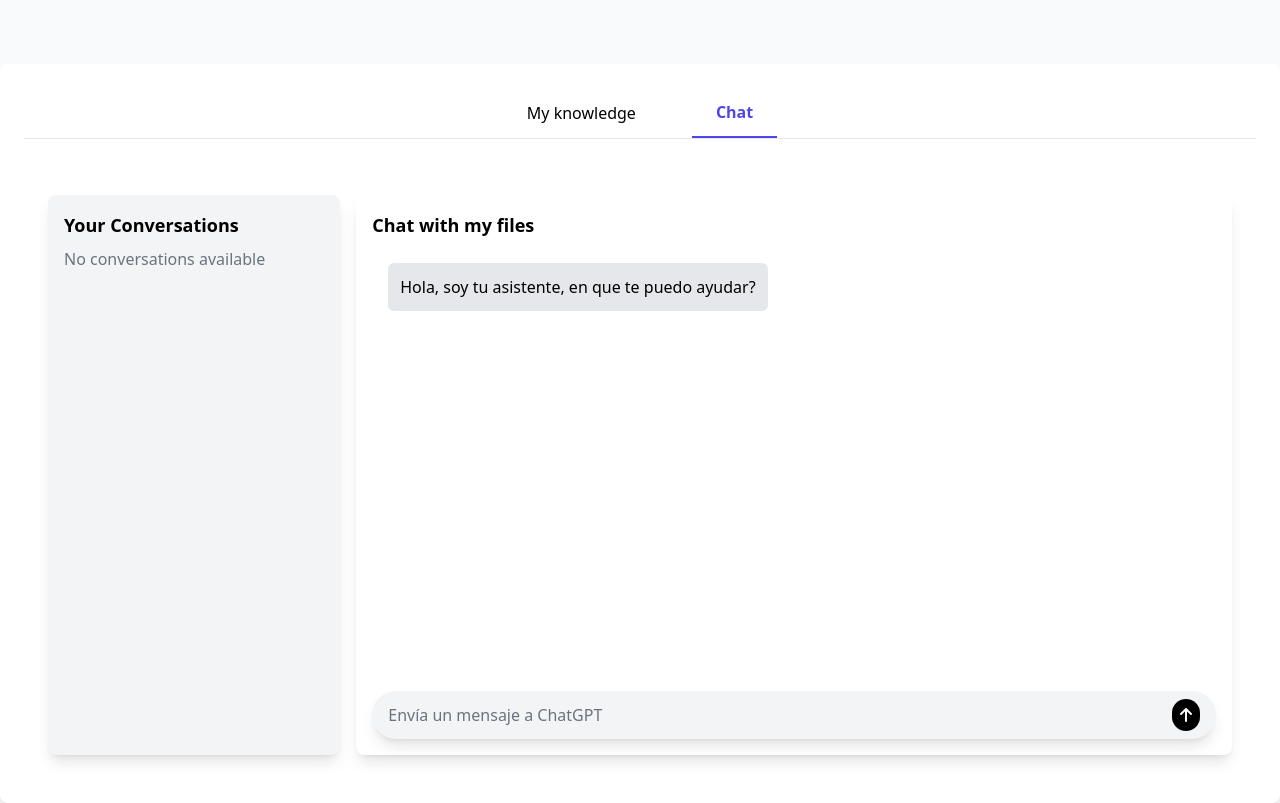
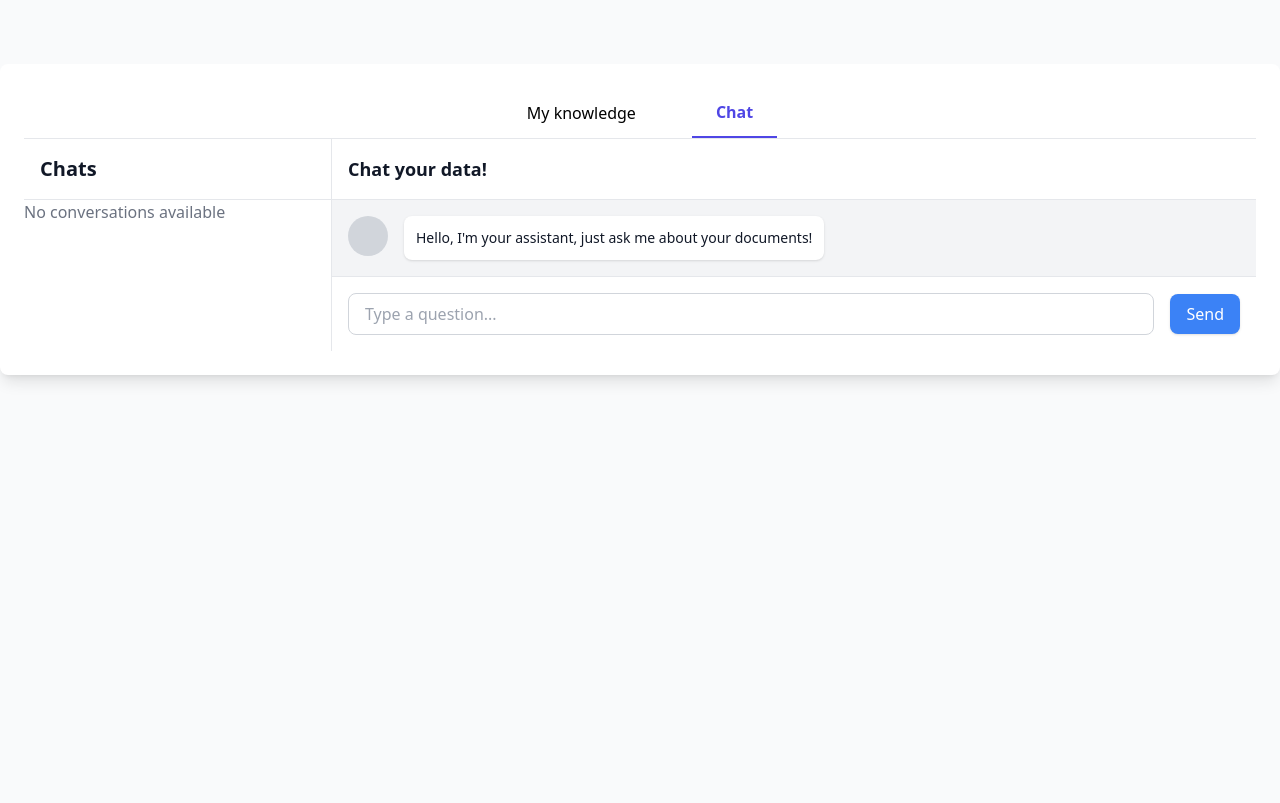
Before and after one commit to mik3lon/my-assistant, a Django app: page /my-assistant in a window 1280 px wide, after a click on "Chat". After the commit the page ends 382 px from the top, so only its background shows below. Run offline with Django 5.2, Linux system fonts and the light colour scheme; the visitor is signed in with stand-in values (Sample User, id 1); data that the repository does not hold is empty; parts of the project's set-up code (start-up, migrations or seed data) failed here and were passed over; some libraries are stand-ins or nearby versions.

Commit message:
adding delete conversation service and chat view

```diff
--- a/myproject/urls.py
+++ b/myproject/urls.py
@@ -4,6 +4,7 @@ from . import my_assistant
 from . import index
 from . import serve_file
 from . import conversation
+from . import delete_conversation
 from django.conf.urls.static import static
 from django.conf import settings
 
@@ -20,6 +21,7 @@ urlpatterns = [
     path('delete-file/<int:file_id>/', delete_file, name='delete_file'),
     path('media/file/<int:file_id>/', serve_file.serve_protected_file, name='serve_protected_file'),
     path('conversation/<uuid:conversation_id>/', conversation.get_conversation, name='get_conversation'),
+    path('delete-conversation/<uuid:conversation_id>/', delete_conversation.delete_conversation, name='delete_conversation'),
 
     path('accounts/', include('allauth.urls')),
     path('accounts/', include('allauth.socialaccount.urls')),
--- a/templates/my_assistant.html
+++ b/templates/my_assistant.html
@@ -39,7 +39,7 @@
     {% include 'partials/messages.html' with messages=messages %}
 
     <!-- Content area -->
-    <div class="p-6 mt-8 ">
+    <div>
         <div id="base-knowledge" class="tab-content">
             <div class="w-full flex space-x-8">
                 {% include 'partials/file_list.html' with user_files=user_files %}
@@ -48,9 +48,7 @@
         </div>
 
         <div id="chat" class="tab-content hidden">
-            <div class="w-full h-[70vh] flex flex-col"> <!-- 80% of viewport height and flex for layout -->
-                {% include 'partials/chat.html' with conversations=conversations %}
-            </div>
+            {% include 'partials/chat.html' with conversations=conversations %}
         </div>
     </div>
 </div>
--- a/templates/partials/chat.html
+++ b/templates/partials/chat.html
@@ -1,60 +1,56 @@
-<div class="flex h-[100vh]">
-    <!-- Left Sidebar for Conversations -->
-    <div class="w-1/4 p-4 bg-gray-100 rounded-lg shadow-lg mr-4">
-        <h3 class="text-lg font-semibold mb-2">Your Conversations</h3>
-        <!-- Scrollable conversation list with max height -->
-        <ul id="conversation-list" class="space-y-2 overflow-y-auto">
+<div class="flex bg-gray-100">
+    <!-- Sidebar -->
+    <div class="w-1/4 bg-white border-r border-gray-200 flex flex-col">
+        <div class="p-4 border-b border-gray-200">
+            <h1 class="text-xl font-semibold text-gray-900">Chats</h1>
+        </div>
+        <ul id="conversation-list" class="flex-1 overflow-y-auto divide-y divide-gray-200">
             {% for conversation in conversations %}
-                <li class="relative">
-                    <a href="#" class="block p-2 bg-white hover:bg-gray-200 rounded-md p-4" data-conversation-id="{{ conversation.id }}">
-                        <!-- Topic with 100 characters limit -->
-                        <div>{{ conversation.topic|slice:":100" }}{% if conversation.topic|length > 100 %}...{% endif %}</div>
-                        <!-- Created at, positioned at the bottom-right -->
-                        <div class="text-xs text-gray-500 absolute bottom-2 right-2 pt-6">
-                            {{ conversation.created_at|date:"M d, Y" }}
+            <li class="p-4 hover:bg-gray-50">
+                <a data-conversation-id="{{ conversation.id }}">
+                    <div class="flex items-center">
+                        <div class="h-10 w-10 rounded-full bg-gray-300"></div>
+                        <div class="ml-4">
+                            <h2 class="text-sm font-semibold text-gray-900">{{ conversation.topic|slice:":100" }}{% if conversation.topic|length > 100 %}...{% endif %}</h2>
+                            <p class="text-xs text-gray-500">{{ conversation.created_at|date:"M d, Y" }}</p>
                         </div>
-                    </a>
-                </li>
+                    </div>
+                </a>
+            </li>
             {% empty %}
-                <li class="text-gray-500">No conversations available</li>
+            <li class="text-gray-500">No conversations available</li>
             {% endfor %}
         </ul>
     </div>
 
-    <!-- Chat View (Modified to take 3/4 of the width) -->
-    <div class="w-3/4 rounded-lg p-4 bg-white shadow-lg flex flex-col">
-        <h2 class="text-lg font-semibold mb-2 text-left">Chat with my files</h2>
-
+    <!-- Chat Window -->
+    <div class="flex-1 flex flex-col">
+        <!-- Chat Header -->
+        <div class="p-4 border-b border-gray-200 bg-white">
+            <h2 class="text-lg font-semibold text-gray-900">Chat your data!</h2>
+        </div>
         <!-- Chat Messages -->
-        <div id="chat-messages" class="flex-1 p-4 overflow-y-auto">
-            {% if selected_conversation %}
-                {% for message in messages %}
-                    <div class="mb-4">
-                        {% if message.sender == 'user' %}
-                            <div class="bg-blue-600 text-white rounded-md p-3 w-fit max-w-xl ml-auto">{{ message.content }}</div>
-                        {% else %}
-                            <div class="bg-gray-200 rounded-md p-3 w-fit max-w-xl">{{ message.content }}</div>
-                        {% endif %}
+        <div id="chat-messages" class="flex-1 p-4">
+            <div class="space-y-4">
+                <div class="flex">
+                    <div class="h-10 w-10 rounded-full bg-gray-300"></div>
+                    <div class="ml-4 bg-white p-3 rounded-lg shadow">
+                        <p class="text-sm text-gray-900">Hello, I'm your assistant, just ask me about your documents!</p>
                     </div>
-                {% endfor %}
-            {% else %}
-                <div class="bg-gray-200 rounded-md p-3 w-fit max-w-xl">Hola, soy tu asistente, en que te puedo ayudar?</div>
-            {% endif %}
+                </div>
+            </div>
         </div>
-
-        <!-- Input Area Fixed at the Bottom -->
-        <div class="bg-white">
-            <div class="flex items-center bg-gray-100 rounded-full px-4 py-2 shadow-lg">
-                <!-- User Input -->
-                <input id="chat-input" type="text" placeholder="Envía un mensaje a ChatGPT" class="flex-1 bg-transparent focus:outline-none text-gray-800 placeholder-gray-500">
-                <!-- Send Button -->
-                <button id="send-button" class="ml-4 p-2 bg-black text-white rounded-full flex items-center justify-center hover:bg-gray-800 transition duration-200">
-                    <i class="fas fa-arrow-up"></i>
-                </button>
+        <!-- Message Input -->
+        <div class="p-4 border-t border-gray-200 bg-white">
+            <div class="flex items-center">
+                <input id="chat-input" type="text" placeholder="Type a question..."
+                       class="flex-1 border border-gray-300 rounded-lg px-4 py-2 focus:outline-none focus:ring-2 focus:ring-blue-500 focus:border-transparent">
+                <button id="send-button" class="ml-4 bg-blue-500 text-white px-4 py-2 rounded-lg shadow">Send</button>
             </div>
         </div>
     </div>
 </div>
+
 
 
 <script>
@@ -180,4 +176,43 @@
                 console.error('Error loading conversation messages:', error);
             });
     }
+
+    document.addEventListener('DOMContentLoaded', function() {
+        // Select all delete buttons
+        const deleteButtons = document.querySelectorAll('.delete-conversation-btn');
+
+        deleteButtons.forEach(button => {
+            button.addEventListener('click', function(event) {
+                event.preventDefault(); // Prevent the default button behavior
+
+                // Get the conversation ID from the data attribute
+                const conversationId = this.getAttribute('data-conversation-id');
+
+                if (confirm('Are you sure you want to delete this conversation?')) {
+                    fetch(`/delete-conversation/${conversationId}/`, {
+                        method: 'DELETE',
+                        headers: {
+                            'X-CSRFToken': '{{ csrf_token }}', // Ensure CSRF protection for Django
+                            'Content-Type': 'application/json',
+                        },
+                    })
+                    .then(response => response.json())
+                    .then(data => {
+                        if (data.status === 'success') {
+                            alert('Conversation deleted successfully');
+                            // Optionally, remove the conversation element from the DOM
+                            this.closest('li').remove();
+                        } else {
+                            alert('Error: ' + data.message);
+                        }
+                    })
+                    .catch(error => {
+                        console.error('Error deleting conversation:', error);
+                        alert('An error occurred while trying to delete the conversation.');
+                    });
+                }
+            });
+        });
+    });
+
 </script>
```
Also changed, not shown: myproject/delete_conversation.py (added, +14 -0 lines), myproject/interaction.py (+2 -14 lines).
